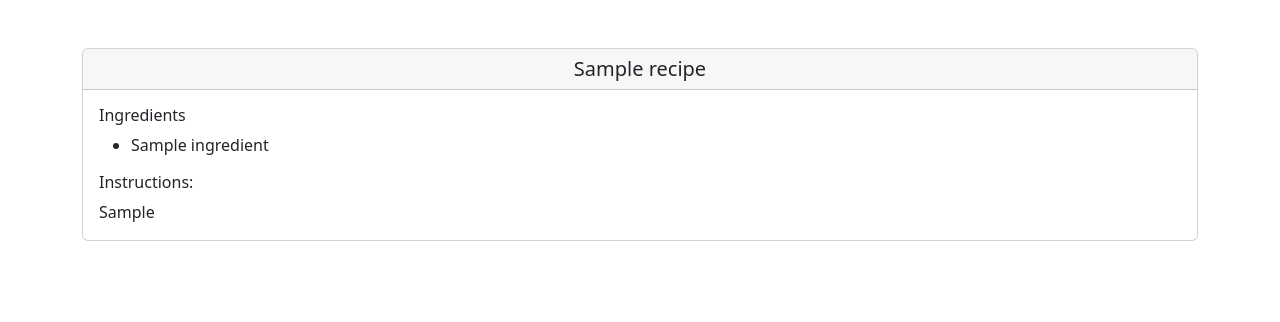
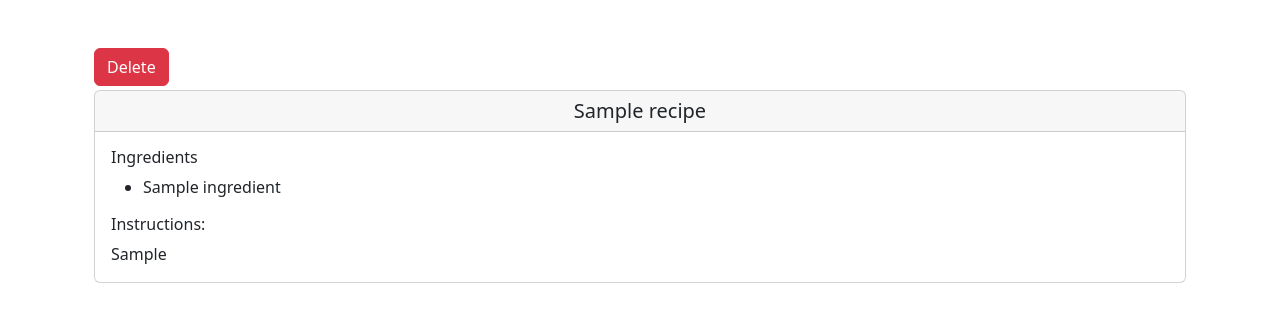
Before and after one commit to Sadeeed/flask-recipe, a Flask app: a page that uses apps/main/templates/main/recipe.html in a window 1280 px wide. Shown: the part 56-378 px from the top of the page. Run offline with Flask 2, Linux system fonts and the light colour scheme; tables that the repository leaves empty hold one stand-in row (values such as "Sample post").

Commit message:
:package: delete recipe button

```diff
--- a/apps/main/templates/main/profile.html
+++ b/apps/main/templates/main/profile.html
@@ -1,5 +1,5 @@
 {% extends 'layouts/base.html' %}
 
 {% block content %}
-    {{ name }}
+    Welcome {{ name }}
 {% endblock %}
--- a/apps/main/templates/main/recipe.html
+++ b/apps/main/templates/main/recipe.html
@@ -1,7 +1,9 @@
 {% extends 'layouts/base.html' %}
 
 {% block content %}
-    <div class="card mt-5">
+    <div class="container mt-5">
+        <a class="btn btn-danger mb-1" href="{{ url_for('main.del_recipe', recipe_id=id) }}">Delete</a>
+        <div class="card">
             <h5 class="card-header text-center">{{ name }}</h5>
             <div class="card-body">
                 <h6 class="card-title mb-2">Ingredients</h6>
@@ -14,4 +16,5 @@
                 <p class="card-text">{{ method }}</p>
             </div>
         </div>
+    </div>
 {% endblock %}
--- a/apps/main/views.py
+++ b/apps/main/views.py
@@ -21,7 +21,7 @@ def recipe(slug):
         ingredients = recipe.ingredients
         method = recipe.method
         name = recipe.name
-        return render_template('recipe.html', name=name, ingredients=ingredients, method=method)
+        return render_template('recipe.html', name=name, ingredients=ingredients, method=method, id=recipe.id)
     else:
         return redirect(url_for('main.index'))
 
@@ -49,6 +49,18 @@ def add_recipe():
         return redirect(url_for('main.index'))
 
 
+@main.route("/recipe/delete/<recipe_id>")
+@login_required
+def del_recipe(recipe_id):
+    recipe = Recipe.query.filter_by(id=recipe_id).first()
+    if recipe is not None:
+        db.session.delete(recipe)
+        db.session.commit()
+    else:
+        flash("The recipe does not exist")
+    return redirect(url_for('main.index'))
+
+
 @main.route("/profile")
 @login_required
 def profile():
```
Also changed, not shown: apps/main/templates/main/index.html (+9 -1 lines). Lines whose indentation alone changed are shown as unchanged.
